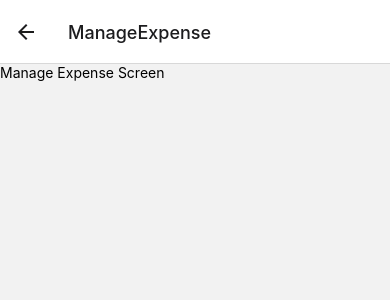
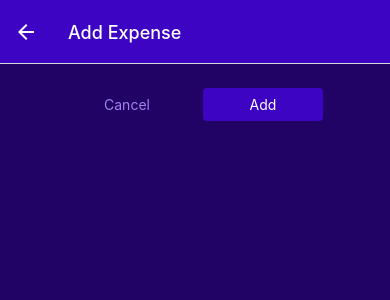
Before and after one commit to DevMattyJS/expense-tracker, a React Native app: screen /ManageExpense in a window 390 px wide. Shown: the top 300 px of the page. Built offline with nearby package versions, Linux system fonts and the light colour scheme.

Commit message:
Created layout on ManageExpenseScreen

```diff
--- a/App.js
+++ b/App.js
@@ -1,5 +1,5 @@
 import { StatusBar } from "expo-status-bar";
-import { StyleSheet, Text, View } from "react-native";
+import { StyleSheet } from "react-native";
 import { Ionicons } from "@expo/vector-icons";
 
 import { NavigationContainer } from "@react-navigation/native";
@@ -11,6 +11,7 @@ import { GlobalStyles } from "./constants/styles";
 import ManageExpense from "./screens/ManageExpense";
 import RecentExpenses from "./screens/RecentExpenses";
 import AllExpenses from "./screens/AllExpenses";
+import IconButton from "./components/UI/IconButton";
 
 const Stack = createNativeStackNavigator();
 const BottomTabs = createBottomTabNavigator();
@@ -18,12 +19,23 @@ const BottomTabs = createBottomTabNavigator();
 function ExpensesOverview() {
   return (
     <BottomTabs.Navigator
-      screenOptions={{
+      //* We can also pass a function into a 'screenOptions' to get an access to a parameters (e.g. navigation)
+      screenOptions={({ navigation }) => ({
         headerStyle: { backgroundColor: GlobalStyles.colors.primary500 },
         headerTintColor: "white",
         tabBarStyle: { backgroundColor: GlobalStyles.colors.primary500 },
         tabBarActiveTintColor: GlobalStyles.colors.accent500,
-      }}
+        headerRight: ({ tintColor }) => (
+          <IconButton
+            icon="add"
+            size={24}
+            color={tintColor}
+            onPress={() => {
+              navigation.navigate("ManageExpense");
+            }}
+          />
+        ),
+      })}
     >
       <BottomTabs.Screen
         name="RecentExpenses"
@@ -56,13 +68,24 @@ export default function App() {
     <>
       <StatusBar style="auto" />
       <NavigationContainer>
-        <Stack.Navigator>
+        <Stack.Navigator
+          screenOptions={{
+            headerStyle: { backgroundColor: GlobalStyles.colors.primary500 },
+            headerTintColor: "white",
+          }}
+        >
           <Stack.Screen
             name="ExpensesOverview"
             component={ExpensesOverview}
             options={{ headerShown: false }}
           />
-          <Stack.Screen name="ManageExpense" component={ManageExpense} />
+          <Stack.Screen
+            name="ManageExpense"
+            component={ManageExpense}
+            options={{
+              presentation: "modal",
+            }}
+          />
         </Stack.Navigator>
       </NavigationContainer>
     </>
--- a/components/ExpensesOutput/ExpenseItem.js
+++ b/components/ExpensesOutput/ExpenseItem.js
@@ -1,14 +1,26 @@
 import { View, Text, Pressable, StyleSheet } from "react-native";
+import { useNavigation } from "@react-navigation/native";
 import { GlobalStyles } from "../../constants/styles";
 
 import { getFormattedDate } from "../../util/date";
 
-function ExpenseItem({ description, amount, date }) {
+function ExpenseItem({ id, description, amount, date }) {
+  const navigation = useNavigation();
+
+  function expensePressHandler() {
+    navigation.navigate("ManageExpense", {
+      expenseId: id,
+    });
+  }
+
   return (
-    <Pressable>
+    <Pressable
+      onPress={expensePressHandler}
+      style={({ pressed }) => (pressed ? styles.pressed : null)}
+    >
       <View style={styles.container}>
         <View>
-          <Text style={[styles.textBase, styles.dexcription]}>
+          <Text style={[styles.textBase, styles.description]}>
             {description}
           </Text>
           <Text style={styles.textBase}>{getFormattedDate(date)}</Text>
@@ -40,7 +52,7 @@ const styles = StyleSheet.create({
   textBase: {
     color: GlobalStyles.colors.primary50,
   },
-  dexcription: {
+  description: {
     fontSize: 16,
     marginBottom: 4,
     fontWeight: "bold",
@@ -58,4 +70,7 @@ const styles = StyleSheet.create({
     color: GlobalStyles.colors.primary500,
     fontWeight: "bold",
   },
+  pressed: {
+    opacity: 0.75,
+  },
 });
--- a/components/ExpensesOutput/ExpensesList.js
+++ b/components/ExpensesOutput/ExpensesList.js
@@ -6,6 +6,7 @@ function renderExpenseItem(itemData) {
 
   return (
     <ExpenseItem
+      id={item.id}
       description={item.description}
       amount={item.amount}
       date={item.date}
--- /dev/null
+++ b/components/UI/Button.js
@@ -0,0 +1,50 @@
+import { Pressable, Text, View, StyleSheet } from "react-native";
+import { GlobalStyles } from "../../constants/styles";
+
+function Button({ children, onPress, mode, style }) {
+  return (
+    //* setting a style property to a 'style' prop, allow us to do some extra styling from outside of this component
+    <View style={style}>
+      <Pressable
+        onPress={onPress}
+        style={({ pressed }) => (pressed ? styles.pressed : null)}
+      >
+        <View style={[styles.button, mode === "flat" ? styles.flat : null]}>
+          <Text
+            style={[
+              styles.buttonText,
+              mode === "flat" ? styles.flatText : null,
+            ]}
+          >
+            {children}
+          </Text>
+        </View>
+      </Pressable>
+    </View>
+  );
+}
+
+export default Button;
+
+const styles = StyleSheet.create({
+  button: {
+    borderRadius: 4,
+    padding: 8,
+    backgroundColor: GlobalStyles.colors.primary500,
+  },
+  flat: {
+    backgroundColor: "transparent",
+  },
+  buttonText: {
+    color: "white",
+    textAlign: "center",
+  },
+  flatText: {
+    color: GlobalStyles.colors.primary200,
+  },
+  pressed: {
+    opacity: 0.75,
+    backgroundColor: GlobalStyles.colors.primary100,
+    borderRadius: 4,
+  },
+});
--- /dev/null
+++ b/components/UI/IconButton.js
@@ -0,0 +1,30 @@
+import { Pressable, View, StyleSheet } from "react-native";
+
+import { Ionicons } from "@expo/vector-icons";
+
+function IconButton({ icon, size, color, onPress }) {
+  return (
+    <Pressable
+      onPress={onPress}
+      style={({ pressed }) => (pressed ? styles.pressed : null)}
+    >
+      <View style={styles.buttonContainer}>
+        <Ionicons name={icon} size={size} color={color} />
+      </View>
+    </Pressable>
+  );
+}
+
+export default IconButton;
+
+const styles = StyleSheet.create({
+  buttonContainer: {
+    borderRadius: 24,
+    padding: 6,
+    marginHorizontal: 8,
+    marginVertical: 2,
+  },
+  pressed: {
+    opacity: 0.75,
+  },
+});
--- a/screens/ManageExpense.js
+++ b/screens/ManageExpense.js
@@ -1,9 +1,82 @@
-import { View, Text, StyleSheet } from "react-native";
+import { useLayoutEffect } from "react";
+import { View, StyleSheet } from "react-native";
 
-function ManageExpense() {
-  return <Text>Manage Expense Screen</Text>;
+import { GlobalStyles } from "../constants/styles";
+import IconButton from "../components/UI/IconButton";
+import Button from "../components/UI/Button";
+
+function ManageExpense({ route, navigation }) {
+  //* We check if there is some params and extract the expenseId if yes
+  const editedExpenseId = route.params?.expenseId;
+  const isEditing = !!editedExpenseId; // a JS trick to convert a value in a boolean
+
+  //* Set the title according to what we want to do (Add a new expense or Edit existing one)
+  useLayoutEffect(() => {
+    navigation.setOptions({
+      title: isEditing ? "Edit Expense" : "Add Expense",
+    });
+  }, [navigation, isEditing]);
+
+  function deleteExpenseHandler() {
+    navigation.goBack();
+  }
+
+  function cancelHandler() {
+    navigation.goBack();
+  }
+
+  function confirmHandler() {
+    navigation.goBack();
+  }
+
+  return (
+    <View style={styles.container}>
+      <View style={styles.buttonsContainer}>
+        <Button style={styles.button} mode="flat" onPress={cancelHandler}>
+          Cancel
+        </Button>
+        <Button style={styles.button} onPress={confirmHandler}>
+          {isEditing ? "Update" : "Add"}
+        </Button>
+      </View>
+      {isEditing ? (
+        <View style={styles.deleteContainer}>
+          <IconButton
+            icon="trash"
+            color={GlobalStyles.colors.error500}
+            size={36}
+            onPress={deleteExpenseHandler}
+          />
+        </View>
+      ) : (
+        ""
+      )}
+    </View>
+  );
 }
 
 export default ManageExpense;
 
-const styles = StyleSheet.create({});
+const styles = StyleSheet.create({
+  container: {
+    flex: 1,
+    padding: 24,
+    backgroundColor: GlobalStyles.colors.primary800,
+  },
+  buttonsContainer: {
+    flexDirection: "row",
+    justifyContent: "center",
+    alignItems: "center",
+  },
+  button: {
+    minWidth: 120,
+    marginHorizontal: 8,
+  },
+  deleteContainer: {
+    marginTop: 16,
+    paddingTop: 8,
+    borderTopWidth: 2,
+    borderTopColor: GlobalStyles.colors.primary200,
+    alignItems: "center",
+  },
+});
```
